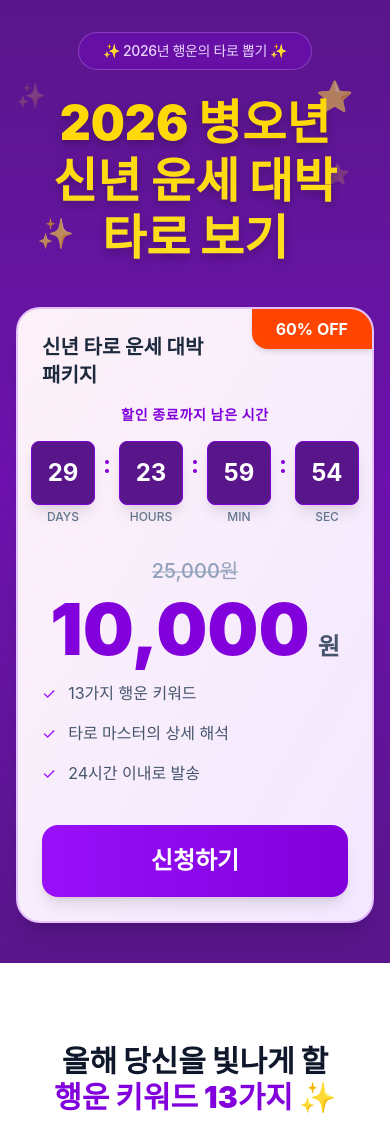
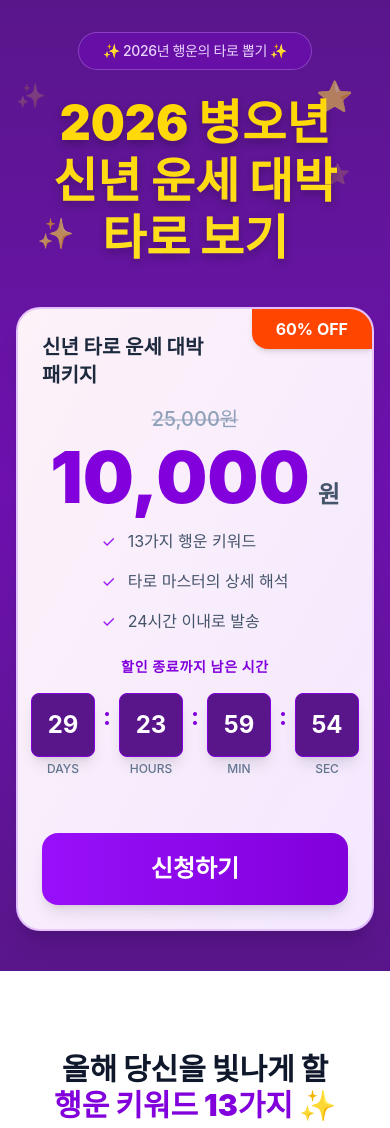
Before and after one commit to dltkdals20/taronewlendingpage0117, a React (Vite) app: page / in a window 390 px wide. Shown: the top 1128 px of the page. Built offline with nearby package versions, Linux system fonts and the light colour scheme.

Commit message:
Reorder PricingCard content on mobile: Title -> Price -> Features -> Timer

```diff
--- a/src/app/desktop/components/PricingCard.tsx
+++ b/src/app/desktop/components/PricingCard.tsx
@@ -12,20 +12,22 @@ export default function PricingCard() {
                 initial={{ scale: 0.9, opacity: 0 }}
                 whileInView={{ scale: 1, opacity: 1 }}
                 viewport={{ once: true }}
-                className="bg-gradient-to-br from-[#fdf2f8] to-[#f3e8ff] p-6 md:p-10 rounded-3xl border-2 border-[#9810fa]/20 shadow-xl max-w-lg mx-auto relative overflow-hidden"
+                className="bg-gradient-to-br from-[#fdf2f8] to-[#f3e8ff] p-6 md:p-10 rounded-3xl border-2 border-[#9810fa]/20 shadow-xl max-w-lg mx-auto relative overflow-hidden flex flex-col"
             >
                 {/* Badge */}
-                <div className="absolute top-0 right-0 bg-[#ff4500] text-white font-bold px-6 py-2 rounded-bl-2xl shadow-md">
+                <div className="absolute top-0 right-0 bg-[#ff4500] text-white font-bold px-6 py-2 rounded-bl-2xl shadow-md z-10">
                     60% OFF
                 </div>
 
-                <h3 className="text-xl md:text-2xl font-bold text-slate-800 mb-4 pr-28 break-keep">
+                <h3 className="text-xl md:text-2xl font-bold text-slate-800 mb-4 pr-28 break-keep order-1">
                     신년 타로 운세 대박 패키지
                 </h3>
 
-                <CountdownTimer />
+                <div className="order-4 md:order-2 w-full mb-6 md:mb-0">
+                    <CountdownTimer />
+                </div>
 
-                <div className="flex flex-col items-center gap-2 mb-4">
+                <div className="flex flex-col items-center gap-2 mb-4 order-2 md:order-3">
                     <div className="text-slate-400 text-xl font-medium line-through decoration-slate-400/50">
                         25,000원
                     </div>
@@ -35,7 +37,7 @@ export default function PricingCard() {
                     </div>
                 </div>
 
-                <ul className="text-left space-y-4 mb-10 max-w-xs mx-auto text-slate-600">
+                <ul className="text-left space-y-4 mb-6 order-3 md:order-4 max-w-xs mx-auto text-slate-600">
                     <li className="flex items-center gap-3">
                         <span className="text-[#9810fa]">✓</span> 13가지 행운 키워드
                     </li>
@@ -51,7 +53,7 @@ export default function PricingCard() {
                     onClick={() => setIsModalOpen(true)}
                     whileHover={{ scale: 1.05 }}
                     whileTap={{ scale: 0.95 }}
-                    className="w-full bg-gradient-to-r from-[#9810fa] to-[#8200db] text-white text-2xl font-bold py-5 rounded-2xl shadow-lg hover:shadow-purple-500/30 transition-shadow"
+                    className="w-full bg-gradient-to-r from-[#9810fa] to-[#8200db] text-white text-2xl font-bold py-5 rounded-2xl shadow-lg hover:shadow-purple-500/30 transition-shadow order-5"
                 >
                     신청하기
                 </motion.button>
```
Also changed, not shown: 1 other file (tests, documents, lock files or other folders).
